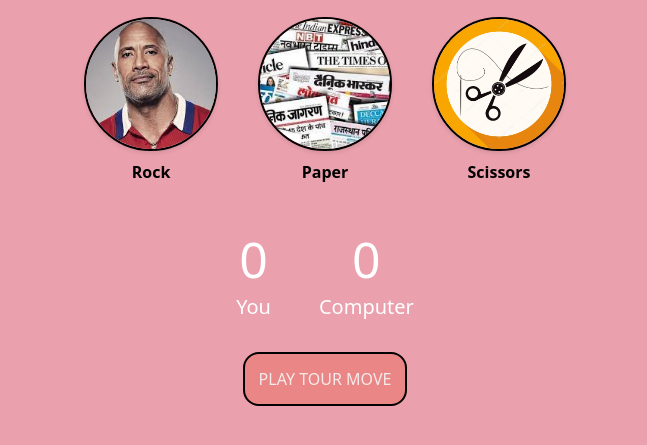
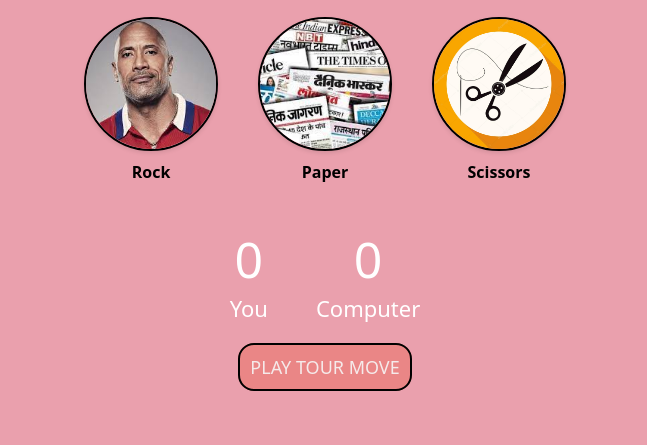
Before and after one commit to Raj-git23/Rock-Paper-Scissor-Game, a plain HTML site: page index.html in a window 768 px wide. Shown: the part 89-534 px from the top of the page, without its empty margins (59-706 px from the left). Drawn offline with Linux system fonts and the light colour scheme; a web font is replaced by a local one.

Commit message:
Update style.css

```diff
--- a/style.css
+++ b/style.css
@@ -139,11 +139,17 @@ body{
     }
 
     #msg{
-        padding: 14px;
+        padding: 10px;
+        font-size: 18px;
+    }
+
+    .score-board{
+        margin-top: 2rem;
+        font-size: 22px;
     }
 
     .msg-container{
-        margin-top: 3rem;
+        margin-top: 2rem;
         justify-content: center;
     }
 }
@@ -175,7 +181,7 @@ body{
     }
 
     #user-score, #comp-score{
-        font-size: 25px;
+        font-size: 30px;
     }
 
     #msg{
@@ -185,7 +191,7 @@ body{
 
     .score-board{
         margin-top: 2rem;
-        font-size: 22px;
+        font-size: 25px;
     }
 
     .msg-container{
```
